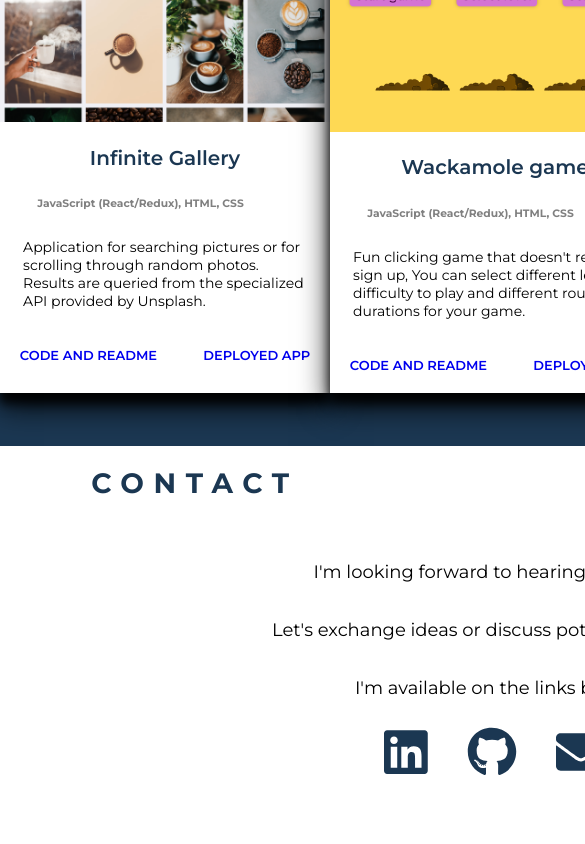
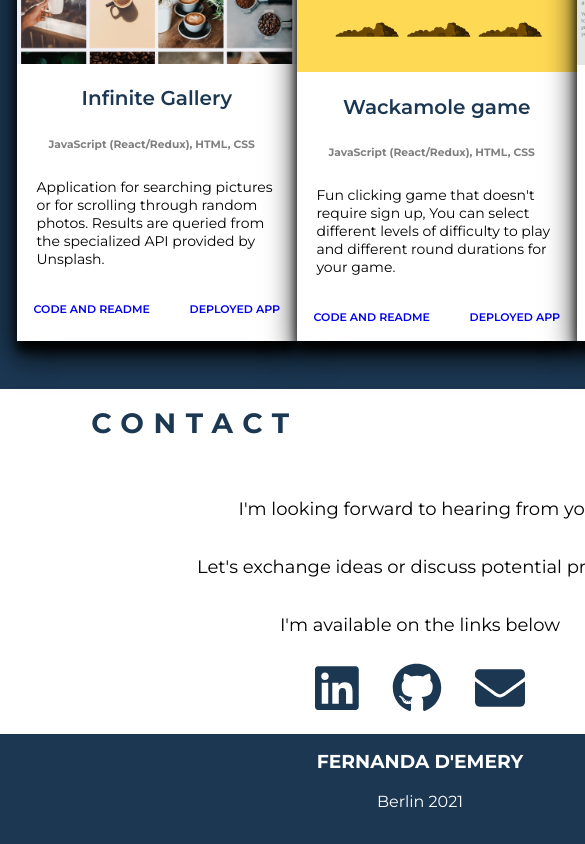
Before and after one commit to fernandademery/portfolio, a React (Create React App) app: page /projects in a window 390 px wide. Shown: the part 734-1578 px from the top of the page, 585 px wide, since content can reach past the window. Before the commit the page ends 1520 px from the top, so only its background shows below. Built offline with nearby package versions, Linux system fonts and the light colour scheme.

Commit message:
Adding footer and some media queries

```diff
--- a/src/components/About/index.jsx
+++ b/src/components/About/index.jsx
@@ -1,5 +1,6 @@
 import React from "react";
 import "./styles.css";
+import Footer from "../Footer/index";
 
 export default function About() {
   return (
@@ -90,6 +91,7 @@ export default function About() {
         </section>
       </section>
       <div className="my-pic my-pic-background"></div>
+      <Footer />
     </section>
   );
 }
--- /dev/null
+++ b/src/components/Footer/index.jsx
@@ -0,0 +1,11 @@
+import React from "react";
+import "./styles.css";
+
+export default function Footer() {
+  return (
+    <footer>
+      <h3>FERNANDA D'EMERY</h3>
+      <p>Berlin 2021</p>
+    </footer>
+  );
+}
--- /dev/null
+++ b/src/components/Footer/styles.css
@@ -0,0 +1,15 @@
+footer {
+  background-color: #1b3752;
+  margin: 0;
+  padding: 2% 0;
+  color: white;
+  display: flex;
+  flex-direction: column;
+  justify-content: flex-end;
+}
+
+footer h3,
+footer p {
+  margin-top: 0;
+  text-align: center;
+}
--- a/src/components/HelloBanner/components/HelloCard/styles.css
+++ b/src/components/HelloBanner/components/HelloCard/styles.css
@@ -33,3 +33,10 @@ div.social-hidden svg {
 div.social-hidden svg:hover {
   color: #6699cc;
 }
+
+@media (max-width: 1030px) {
+  div.social-hidden {
+    left: -30%;
+    width: 300px;
+  }
+}
--- a/src/components/Projects/index.jsx
+++ b/src/components/Projects/index.jsx
@@ -3,6 +3,7 @@ import { projectsList } from "./projectsList";
 import { FontAwesomeIcon } from "@fortawesome/react-fontawesome";
 import { faLinkedin, faGithub } from "@fortawesome/free-brands-svg-icons";
 import { faEnvelope } from "@fortawesome/free-solid-svg-icons";
+import Footer from "../Footer/index";
 import "./styles.css";
 
 export function Projects() {
@@ -66,6 +67,7 @@ export function Projects() {
           </div>
         </div>
       </div>
+      <Footer />
     </div>
   );
 }
--- a/src/components/Projects/styles.css
+++ b/src/components/Projects/styles.css
@@ -91,6 +91,7 @@ div.projects-section h2 {
 #contact div div.contact-links {
   display: flex;
   flex-direction: row;
+  padding-bottom: 1.5%;
 }
 
 #contact div div.contact-links a {
@@ -101,3 +102,21 @@ div.projects-section h2 {
   font-size: 50px;
   color: #1b3752;
 }
+
+@media (max-width: 1030px) {
+  div.cards-container {
+    padding: 0 2% 3% 2%;
+  }
+
+  div.proj-card {
+    max-width: 280px;
+  }
+
+  .proj-img {
+    max-width: 280px;
+  }
+
+  .proj-card .links a {
+    font-size: 11px;
+  }
+}
```
